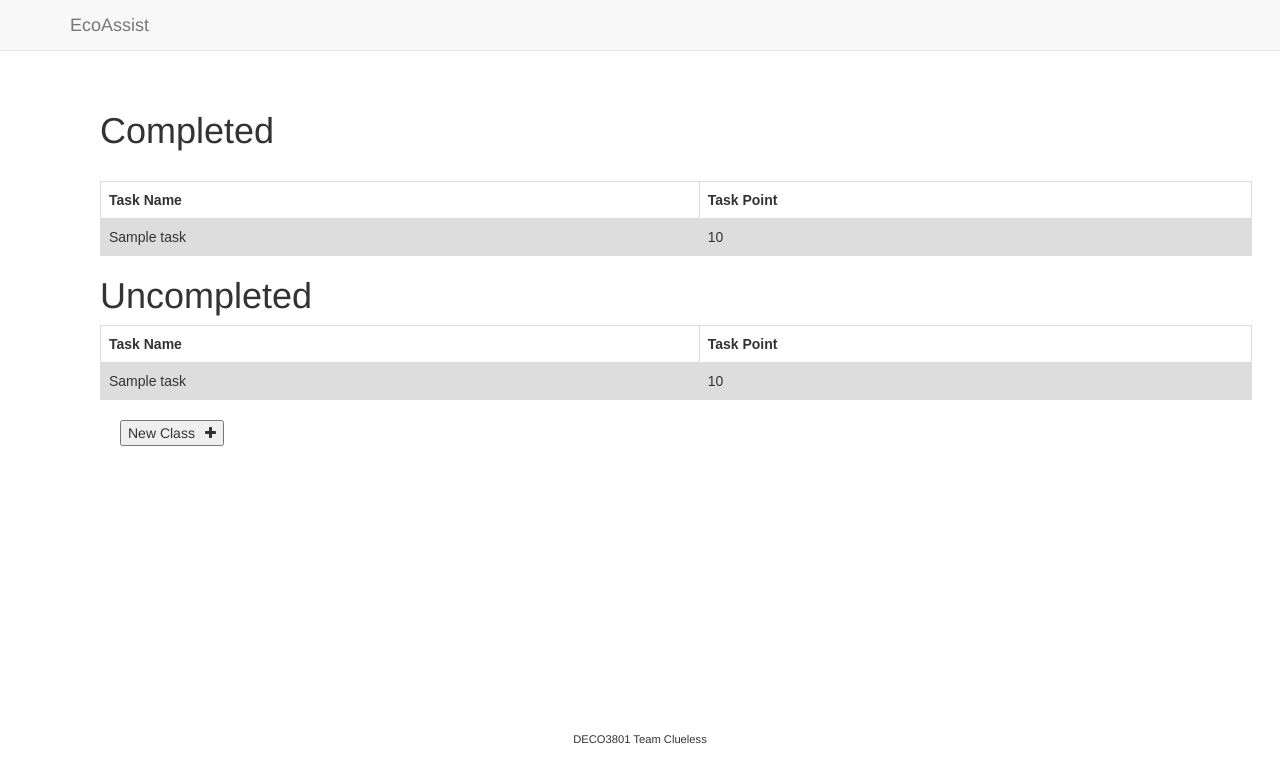
After one commit to fwrhine/EcoAssist, a Flask app: template services/web/project/templates/student_task_list.html in a window 1280 px wide. The commit adds this page. Shown: the top 783 px of the page. Run offline with Flask 2, Linux system fonts and the light colour scheme; the template is opened without the code that fills it: most values are stand-ins (such as "Sample title", 1, 10 or a date in 2020); parts of the project's set-up code (start-up, migrations or seed data) failed here and were passed over; some libraries are stand-ins or nearby versions.

Commit message:
manage student

```diff
--- a/services/web/project/__init__.py
+++ b/services/web/project/__init__.py
@@ -259,6 +259,47 @@ def manage_class(id):
 
     return render_template('student_list.html', student_list=student_list)
 
+@app.route("/student-task")
+def student_task():
+    teacher = Teacher.query.filter_by(email=session['username']).first()
+    class_list = teacher.classes.all()
+    return render_template('class_list.html', class_list=class_list)
+
+@app.route("/student-task/<id>")
+def student_task_list(id):
+    teacher = Teacher.query.filter_by(email=session['username']).first()
+    class_list = teacher.classes.all()
+    total_student = {}
+    for i in class_list:
+        class_no = i.class_no.all()
+        # print(i.class_id)
+        total = len(class_no)
+        # print(total)
+        total_student[i.class_id]=total
+
+    user = User.query.get(id)
+    student = user.student_email.first()
+    student_class = student.classes_student.first()
+    print(student_class)
+    task_list = Task.query.filter_by(class_id=student_class.class_id).all()
+    completed_task = student.student_task_done.all()
+    uncompleted = []
+    completeds = []
+    for task in task_list:
+        for completed in completed_task:
+            if task.task_id == completed.task_id:
+                completeds.append(task)
+            else:
+                uncompleted.append(task)
+
+    print(task_list)
+    print(uncompleted)
+    # for task in completed_task:
+    #     completeds.append(Task.query.get(task.task_id))
+    print(completeds)
+    return render_template('student_task_list.html', uncompleted=uncompleted,completed=completeds)
+
+
 
 @app.route('/create-class', methods=['GET', 'POST'])
 def create_class():
--- a/services/web/project/templates/student_list.html
+++ b/services/web/project/templates/student_list.html
@@ -7,12 +7,15 @@
     <tr>
       <th>ID</th>
       <th>name</th>
+      <th>Manage</th>
     </tr>
     {% for student in student_list %}
     <tr>
       <td></td>
       <td>{{student.first_name}}</td>
       <td>
+        <button class="btn-task" onclick="location.href='{{ url_for('student_task') }}/{{student.id}}'" type="button">Manage Student</button>
+
      </td>
     </tr>
     {% endfor %}
--- /dev/null
+++ b/services/web/project/templates/student_task_list.html
@@ -0,0 +1,35 @@
+{% extends "base.html" %}
+{% block content %}
+<div class='wrapper'>
+  <h1>Completed</h1>
+  <br>
+  <table>
+    <tr>
+      <th>Task Name</th>
+      <th>Task Point</th>
+    </tr>
+    {% for task in completed %}
+    <tr>
+      <td>{{task.task_name}}</td>
+      <td>{{task.points}}</td>
+    </tr>
+    {% endfor %}
+  </table>
+  <h1>Uncompleted</h1>
+  <table>
+    <tr>
+      <th>Task Name</th>
+      <th>Task Point</th>
+    </tr>
+    {% for task in uncompleted %}
+    <tr>
+      <td>{{task.task_name}}</td>
+      <td>{{task.points}}</td>
+    </tr>
+    {% endfor %}
+  </table>
+  <br>
+  <button class="btn-icon" onclick="location.href='{{ url_for('create_class') }}'">
+    New Class<i class="fa fa-plus" style="padding-left:10px;"></i></button>
+</div>
+{% endblock %}
```
